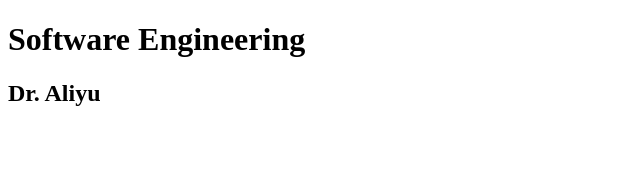
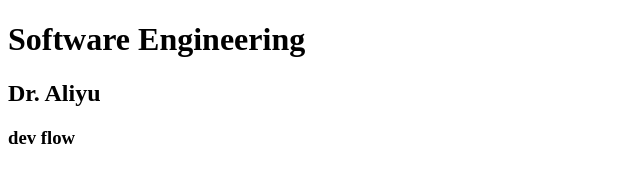
Before and after one commit to AdekeyeAdeniyi/ift221, a plain HTML site: page index.html in a window 1280 px wide. Shown: the full height of the page, 0-640 px from the left. Drawn offline with Linux system fonts and the light colour scheme.

Commit message:
updated the index file

```diff
--- a/index.html
+++ b/index.html
@@ -8,5 +8,6 @@
   <body>
     <h1>Software Engineering</h1>
     <h2>Dr. Aliyu</h2>
+    <h3>dev flow</h3>
   </body>
 </html>
```
